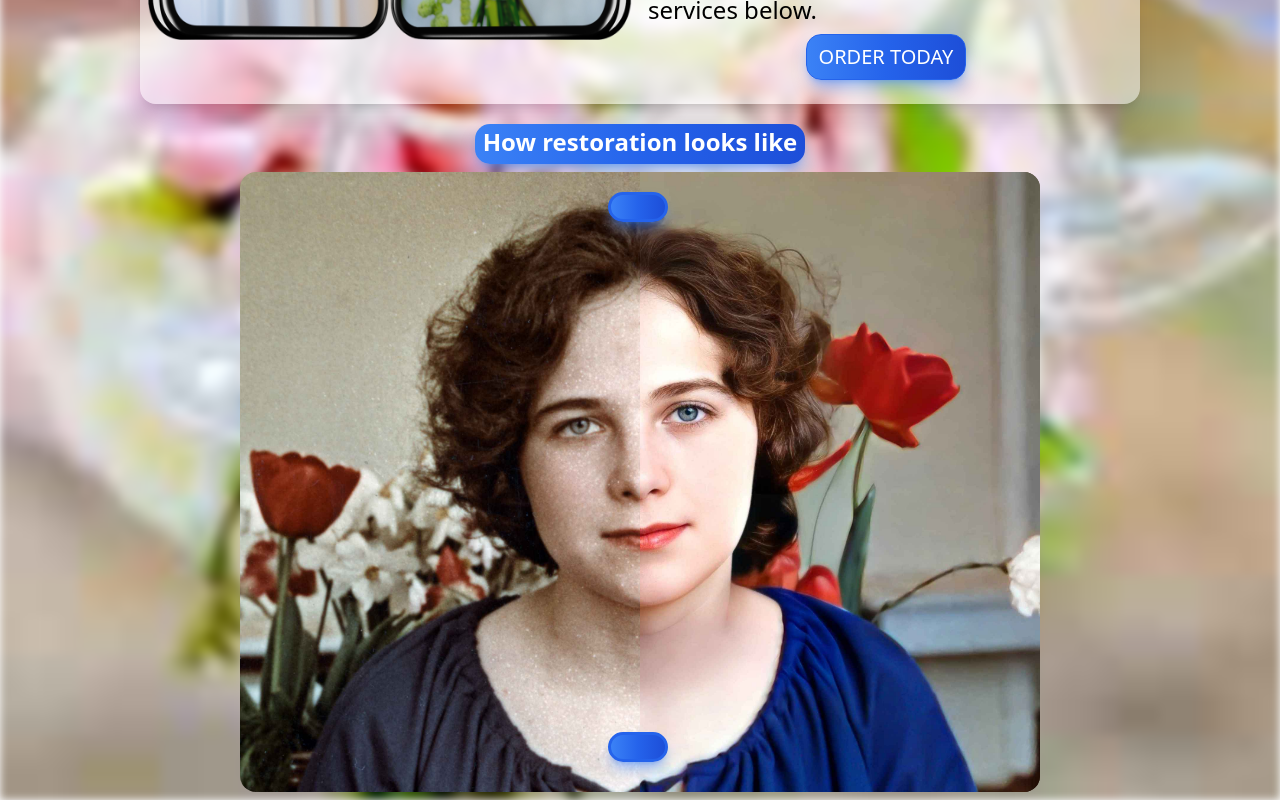
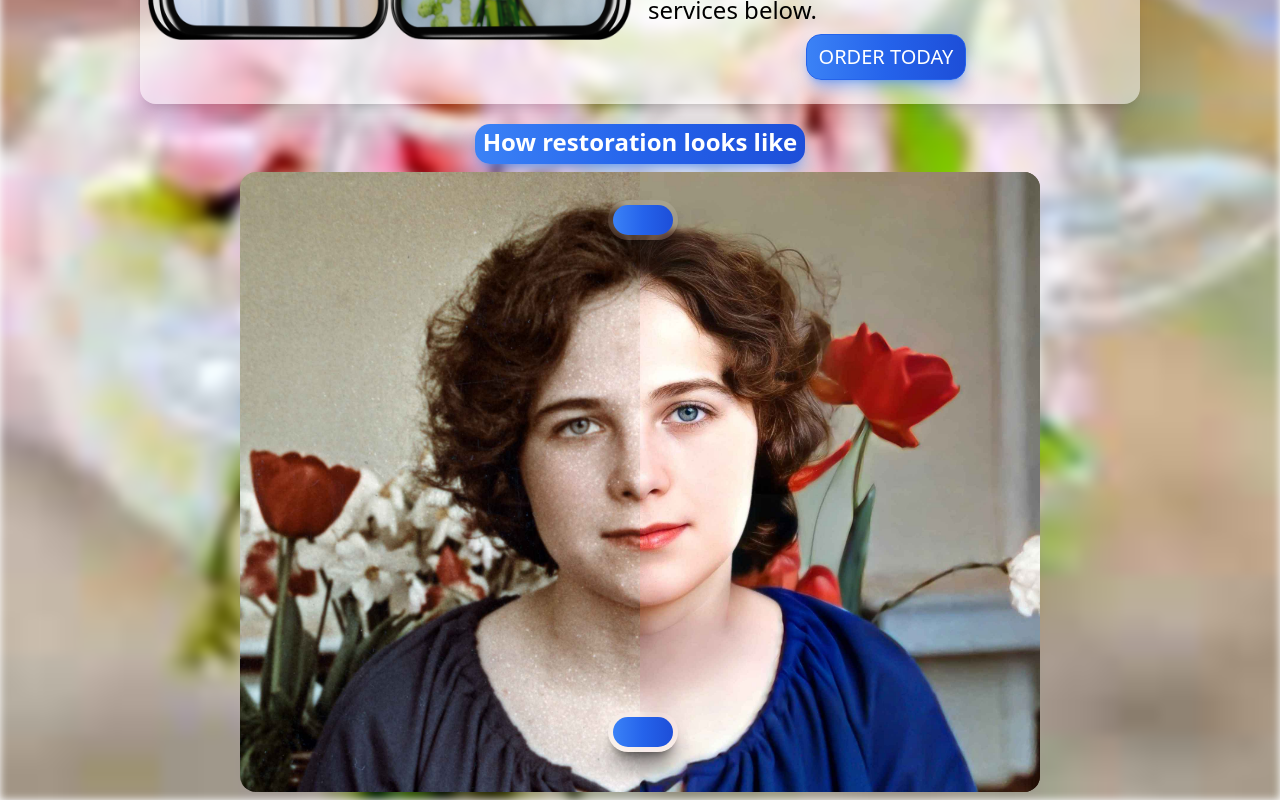
Before and after one commit to NIKOLENKO-TE/PHOTOGRAPHER_BERLIN, a React (Create React App) app: page / in a window 1280 px wide. Shown: the part 1504-2304 px from the top of the page. Built offline with nearby package versions, Linux system fonts and the light colour scheme.

Commit message:
добавил фон кнопки-слайдера

```diff
--- a/src/components/4_Restoration.js
+++ b/src/components/4_Restoration.js
@@ -2,8 +2,12 @@ import React, { useState } from "react";
 import "@splidejs/splide/dist/css/themes/splide-default.min.css";
 import { restoredPhotos } from "../data/data";
 
-const cursorStyle = 'absolute -left-[32px] flex h-[30px] w-[60px] cursor-pointer items-center justify-center rounded-full bg-gradient-to-r from-blue-500 via-blue-600 to-blue-700  border-blue-600 shadow-lg shadow-blue-500/50  hover:bg-gradient-to-br border-[3px]';
-const buttonStyle = 'cursor-pointer h-[40px] text-white text-2xl pt-0.5 justify-center rounded-[15px] font-bold bg-gradient-to-r from-blue-500 via-blue-600 to-blue-700 border-blue-600 shadow-lg shadow-blue-500/50 ';
+const cursorStyle =
+  "absolute flex left-[5px] h-[30px] w-[60px] cursor-pointer  rounded-full bg-gradient-to-r from-blue-500 via-blue-600 to-blue-700  border-blue-600 shadow-blue-500/50  hover:bg-gradient-to-br";
+const cursorBGStyle =
+  " bg-white/10 bottom-[-28px]  backdrop-blur-[2px] rounded-[14px] h-[40px] w-[70px] rounded-full shadow-xl shadow-black/50";
+const buttonStyle =
+  "h-[40px] text-white text-2xl pt-0.5 justify-center rounded-[15px] font-bold bg-gradient-to-r from-blue-500 via-blue-600 to-blue-700 border-blue-600 shadow-lg shadow-blue-500/50 ";
 
 const Restoration = () => {
   const ImageRestorationLeft = () => {
@@ -38,27 +42,33 @@ const Restoration = () => {
         <img
           src={restoredPhotos[0].img}
           className="absolute h-full object-cover"
-          alt="1"
+          alt="before"
         />
         <div className="absolute h-full overflow-hidden">
           <img
             src={restoredPhotos[1].img}
             className="h-full object-cover"
-            alt="2"
-            style={{ clipPath: `inset(0 0 0 ${sliderX})` }}
+            alt="after"
+            style={{ userSelect: "none", clipPath: `inset(0 0 0 ${sliderX})` }}
           />
         </div>
         <div
-          className="relative w-2 bg-white "
-          style={{ left: sliderX, userSelect: "none" }}
+          id="cursorButton"
+          className={`relative  ${cursorBGStyle}`}
+          style={{ left: `calc(${sliderX} - 32px)`, userSelect: "none" }}
           onMouseDown={handleStart}
           onTouchStart={handleStart}
         >
-          <div className={`bottom-[-50px] ${cursorStyle}`}>
-          </div>
+          <div className={`bottom-[5px] ${cursorStyle}`}></div>
 
-          <div className={`bottom-[-590px] ${cursorStyle}`}>
-          </div>
+        </div><div
+          id="cursorButton"
+          className={`relative  ${cursorBGStyle}`}
+          style={{ left: `calc(${sliderX} - 32px)`, bottom: "-500px", userSelect: "none" }}
+          onMouseDown={handleStart}
+          onTouchStart={handleStart}
+        >
+          <div className={`bottom-[5px] ${cursorStyle}`}></div>
         </div>
       </div>
     );
@@ -67,9 +77,10 @@ const Restoration = () => {
   return (
     <div>
       <div className="flex flex-col items-center justify-center">
-      <span className={`px-2 ${buttonStyle}`}>
+        <span className={`px-2 ${buttonStyle}`}>
           How restoration looks like
-        </span></div>
+        </span>
+      </div>
       <div className="px-2 rounded-2xl flex justify-center p-2">
         <ImageRestorationLeft />
       </div>
```
